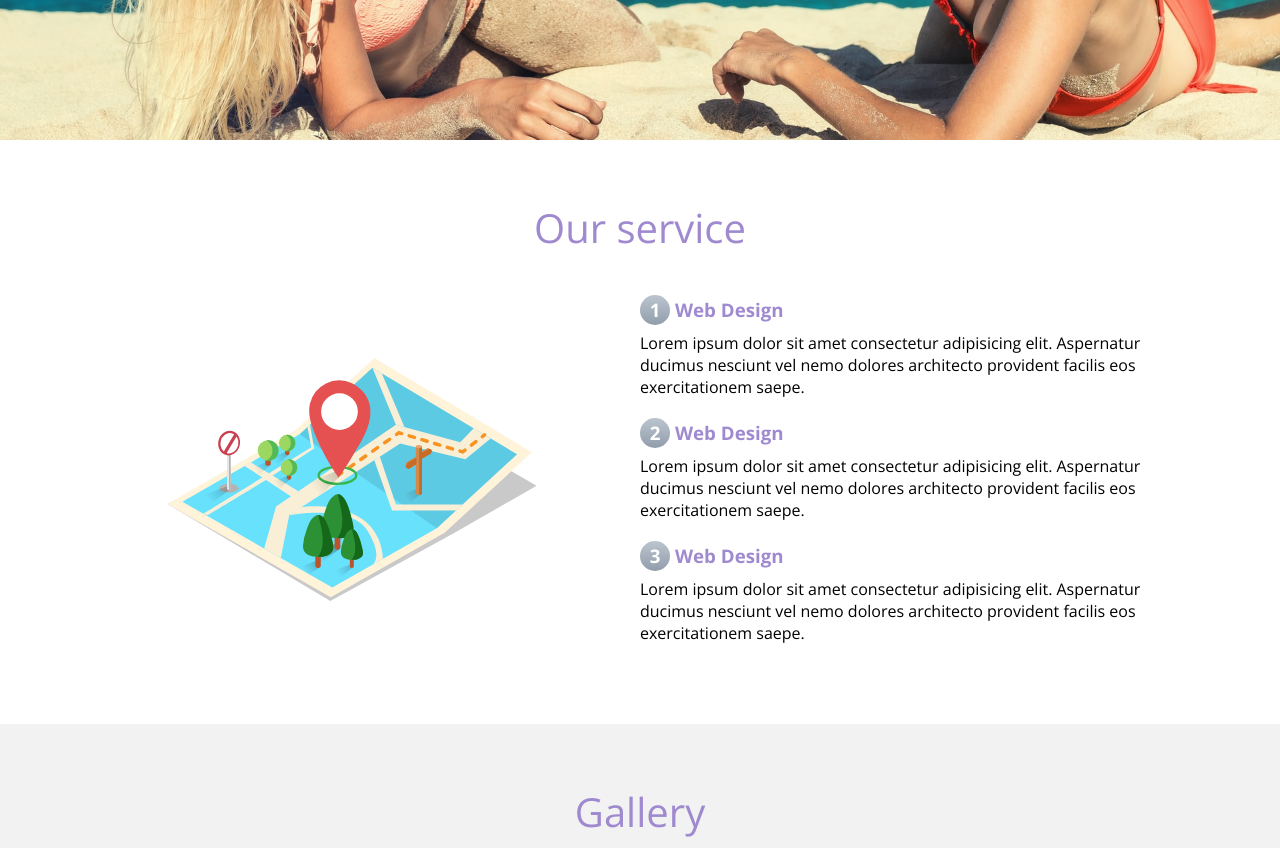
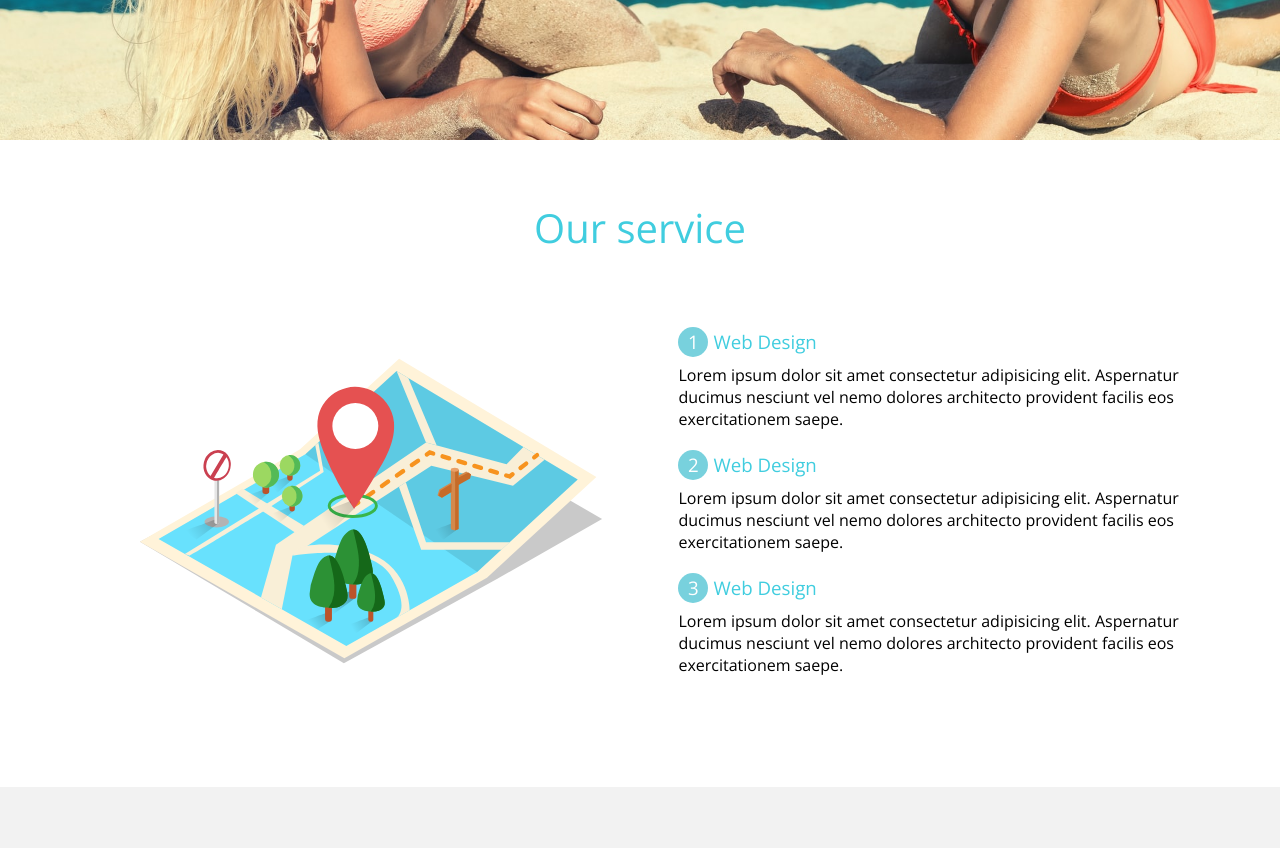
Before and after one commit to Fernando-Jaramillo/places-to-visit, a PHP site: page / in a window 1280 px wide. Shown: the part 660-1508 px from the top of the page. Run offline with PHP 8.4, Linux system fonts and the light colour scheme.

Commit message:
our services chromatic

```diff
--- a/css/styles.css
+++ b/css/styles.css
@@ -95,7 +95,7 @@ header{
 .subtitulo{
     text-align: center;
     font-weight: 300;
-    color: #9f8ad0;
+    color: #40cddf;
     margin-bottom: 40px;
     font-size: 40px;
 }
@@ -108,7 +108,7 @@ header{
 }
 
 .contenedor-servicio img{
-    width: 40%;
+    width: 50%;
 }
 
 .checklist-servicio{
@@ -121,18 +121,19 @@ header{
 
 .n-service{
     margin-bottom: 7px;
-    color: #9f8ad0;
+    color: #40cddf;
+    font-weight: 450;
 }
 
 .number{
     display: inline-block;
-    background: linear-gradient(-180deg, #BCC5CE 0%, #929EAD 98%), radial-gradient(at top left, rgb(255, 255, 255) 0%, rgba(0,0,0,0.30) 100%);
+    background: #78d1dd;
     width: 30px;
     height: 30px;
     color: #fff;
     text-align: center;
     border-radius: 50%;
-    font-weight: 700;
+    font-weight: 450;
     line-height: 30px;
     margin-right: 5px;
 }
```
